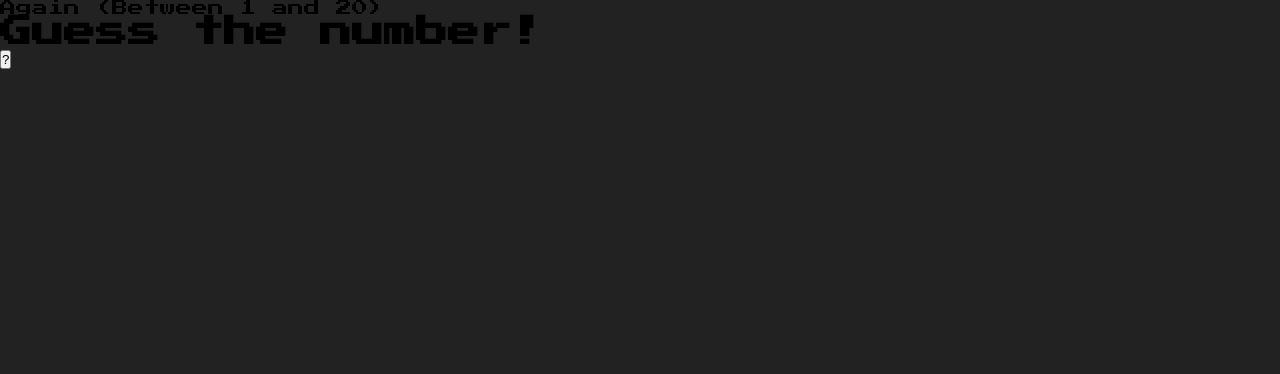
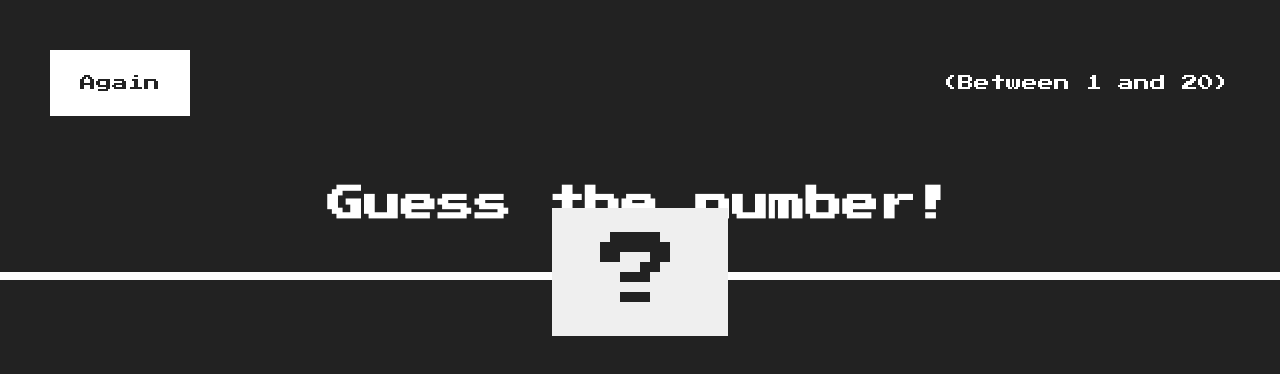
Before and after one commit to Erick-86/guess-the-secret-number, a plain HTML site: page index.html in a window 1280 px wide. Drawn offline with Linux system fonts and the light colour scheme.

Commit message:
header section styling

```diff
--- a/style.css
+++ b/style.css
@@ -11,3 +11,49 @@ body {
     background-color: #222222;
     font-family: 'Press Start 2P', sans-serif;
 }
+
+/* HEADER STYLING */
+.header{
+    border-bottom: 8px solid #ffffff;
+    height: 35vh;
+    position: relative;
+}
+.header .first-header-section{
+    display: flex;
+    justify-content: space-between;
+    align-items: center;
+    padding: 50px;
+    color: #ffffff;
+}
+
+.first-header-section .reset-game-btn{
+    padding: 25px 30px;
+    background-color: #ffffff;
+    color: #222222;
+    transition: .2s ease-in;
+    cursor: pointer;
+}
+
+.first-header-section .reset-game-btn:hover{
+    background-color: #cccccc;
+}
+
+.header h1{
+    text-align: center;
+    margin-top: 20px;
+    color: #ffffff;
+    font-size: 2.3rem;
+}
+
+.header .random-number{
+    padding: 1.5rem 3rem;
+    font-size: 5rem;
+    text-align: center;
+    position: absolute;
+    left: 50%;
+    bottom: 0;
+    transform: translate(-50%, 50%);
+    color: #222222;
+    font-family: 'Press Start 2P', sans-serif;
+    border: none;
+}
```
